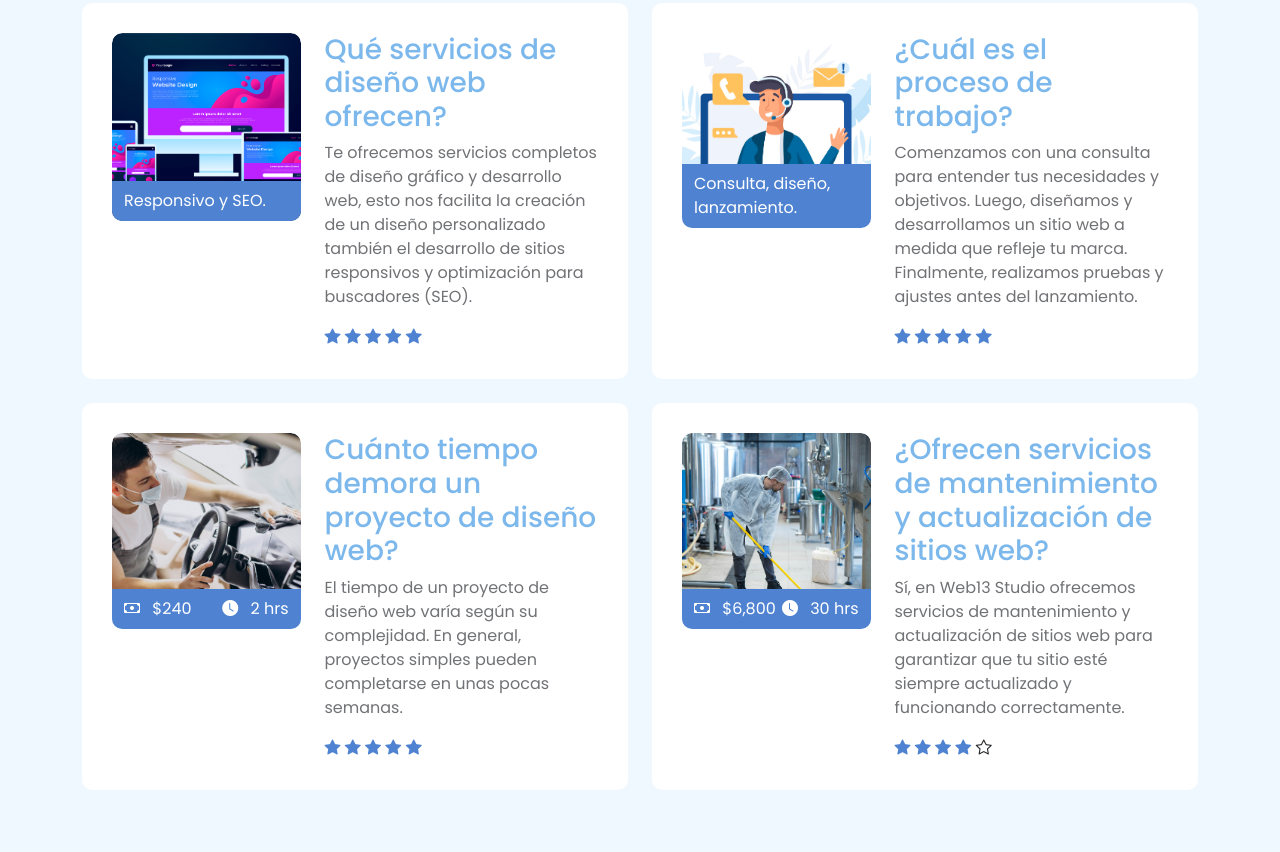
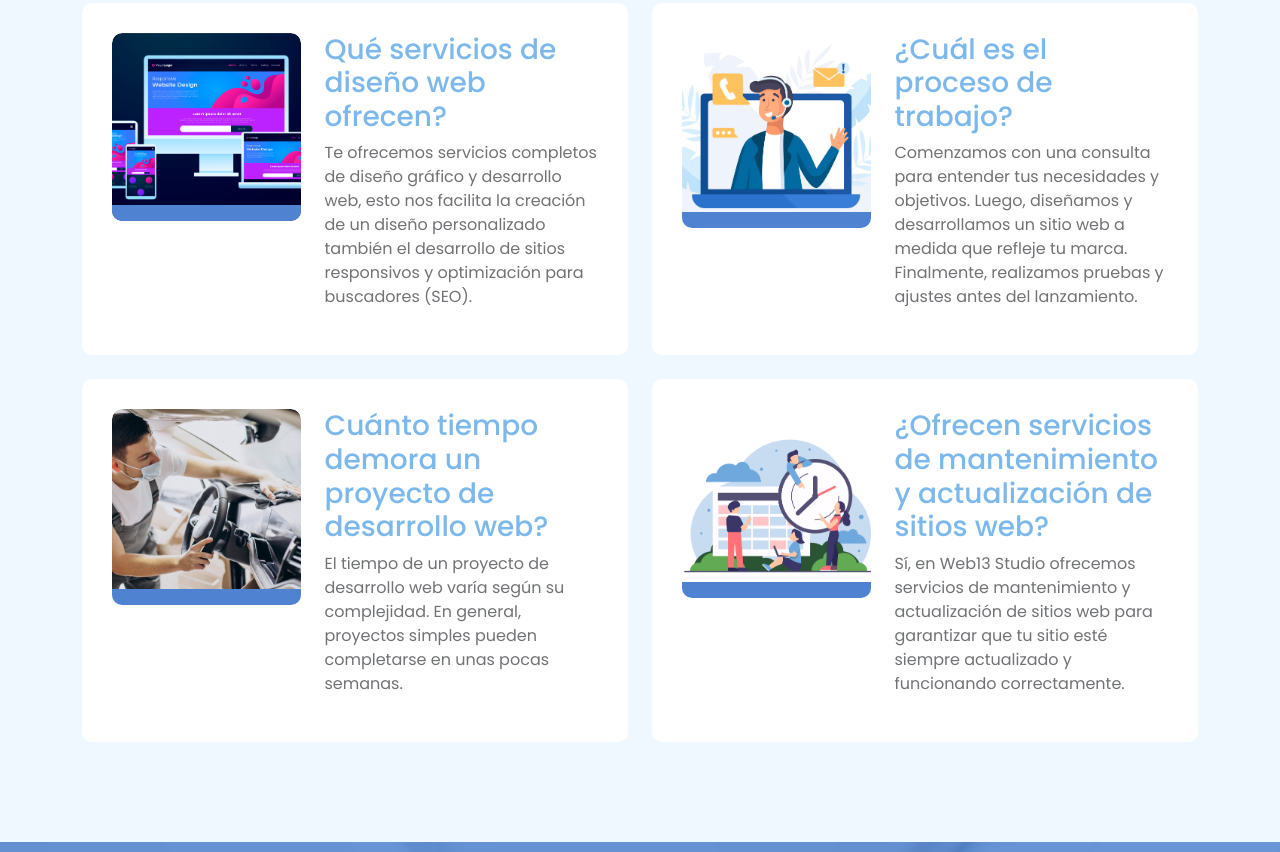
Before and after one commit to walterdiaz78/web13, a plain HTML site: page index.html in a window 1280 px wide. Shown: the part 1268-2120 px from the top of the page. Drawn offline with Linux system fonts and the light colour scheme.

Commit message:
algunos cambios en servicios

```diff
--- a/index.html
+++ b/index.html
@@ -117,8 +117,7 @@
                         <h2 class="mb-4">
                             Crea tu sitio web ideal  <br> con nosotros!</h2>
 
-                        <p> ¿Necesitas un sitio web que te ayude a destacar en internet? ¡Nosotros te podemos ayudar! Ofrecemos servicios de diseño y desarrollo web personalizados para que tengas una presencia online profesional y atractiva. <a
-                                rel="nofollow" href="#" target="_blank">Web13 Studio</a>
+                        <p> ¿Necesitas un sitio web que te ayude a destacar en internet? ¡Nosotros te podemos ayudar! En <strong>Web13 Studio</strong> te ofrecemos servicios de diseño y desarrollo web personalizados para que tengas una presencia online profesional y atractiva.
                         </p>
                         <p><a href="https://wa.me/5491173659978"
                             target="_blank">Contactanos</a> <strong> hoy mismo </strong> y comienza a construir tu sitio web ideal. Te asesoraremos y te acompañaremos en todo el proceso.</p>
@@ -168,7 +167,7 @@
                                                 <div class="d-flex justify-content-between align-items-center">
                                                     <p class="text-white mb-0">
 
-                                                        Responsivo y SEO.
+
                                                     </p>
                                                 </div>
                                             </div>
@@ -184,13 +183,7 @@
                                         <p>Te ofrecemos servicios completos de diseño gráfico y desarrollo web, esto nos facilita la creación de un diseño personalizado también el desarrollo de sitios responsivos y optimización para buscadores (SEO).</p>
 
                                         <div class="d-flex flex-wrap align-items-center">
-                                            <div class="reviews-icons">
-                                                <i class="bi-star-fill"></i>
-                                                <i class="bi-star-fill"></i>
-                                                <i class="bi-star-fill"></i>
-                                                <i class="bi-star-fill"></i>
-                                                <i class="bi-star-fill"></i>
-                                            </div>
+
 
 
 
@@ -222,7 +215,7 @@
                                             <div class="services-icon-wrap">
                                                 <div class="d-flex justify-content-between align-items-center">
                                                     <p class="text-white mb-0">
-                                                        Consulta, diseño, lanzamiento.
+
                                                     </p>
 
                                                 </div>
@@ -241,13 +234,7 @@
                                         </p>
 
                                         <div class="d-flex flex-wrap align-items-center">
-                                            <div class="reviews-icons">
-                                                <i class="bi-star-fill"></i>
-                                                <i class="bi-star-fill"></i>
-                                                <i class="bi-star-fill"></i>
-                                                <i class="bi-star-fill"></i>
-                                                <i class="bi-star-fill"></i>
-                                            </div>
+
                                                 <div class="marquee" aria-hidden="true">
                                                     <div class="marquee__inner">
 
@@ -275,13 +262,13 @@
                                             <div class="services-icon-wrap">
                                                 <div class="d-flex justify-content-between align-items-center">
                                                     <p class="text-white mb-0">
-                                                        <i class="bi-cash me-2"></i>
-                                                        $240
+
+
                                                     </p>
 
                                                     <p class="text-white mb-0">
-                                                        <i class="bi-clock-fill me-2"></i>
-                                                        2 hrs
+
+
                                                     </p>
                                                 </div>
                                             </div>
@@ -292,20 +279,14 @@
                                 <div class="col-lg-7 col-md-7 col-12 d-flex align-items-center">
                                     <div class="services-info mt-4 mt-lg-0 mt-md-0">
                                         <h4 class="services-title mb-1 mb-lg-2">
-                                            <a class="services-title-link" href="services-detail.html">Cuánto tiempo demora un proyecto de diseño web?</a>
+                                            <a class="services-title-link" href="services-detail.html">Cuánto tiempo demora un proyecto de desarrollo web?</a>
                                         </h4>
 
-                                        <p>El tiempo de un proyecto de diseño web varía según su complejidad.
+                                        <p>El tiempo de un proyecto de desarrollo web varía según su complejidad.
                                             En general, proyectos simples pueden completarse en unas pocas semanas.</p>
 
                                         <div class="d-flex flex-wrap align-items-center">
-                                            <div class="reviews-icons">
-                                                <i class="bi-star-fill"></i>
-                                                <i class="bi-star-fill"></i>
-                                                <i class="bi-star-fill"></i>
-                                                <i class="bi-star-fill"></i>
-                                                <i class="bi-star-fill"></i>
-                                            </div>
+
 
 
 
@@ -327,22 +308,19 @@
                             <div class="row">
                                 <div class="col-lg-5 col-md-5 col-12">
                                     <div class="services-image-wrap">
-                                        <a href="services-detail.html">
-                                            <img src="images/services/professional-industrial-cleaner-protective-uniform-cleaning-floor-food-processing-plant.jpg"
+
+                                            <img src="images/services/tiempo-desarrollo-web-desarrollador.jpg"
                                                 class="services-image img-fluid" alt="">
-                                            <img src="images/services/close-up-mop-cleaning-industrial-plant-floor.jpg"
+                                            <img src="images/services/tiempo-desarrollo-web-desarrollador.jpg"
                                                 class="services-image services-image-hover img-fluid" alt="">
 
                                             <div class="services-icon-wrap">
                                                 <div class="d-flex justify-content-between align-items-center">
-                                                    <p class="text-white mb-0">
-                                                        <i class="bi-cash me-2"></i>
-                                                        $6,800
-                                                    </p>
+
 
                                                     <p class="text-white mb-0">
-                                                        <i class="bi-clock-fill me-2"></i>
-                                                        30 hrs
+
+
                                                     </p>
                                                 </div>
                                             </div>
@@ -359,13 +337,7 @@
                                         <p>Sí, en Web13 Studio ofrecemos servicios de mantenimiento y actualización de sitios web para garantizar que tu sitio esté siempre actualizado y funcionando correctamente.</p>
 
                                         <div class="d-flex flex-wrap align-items-center">
-                                            <div class="reviews-icons">
-                                                <i class="bi-star-fill"></i>
-                                                <i class="bi-star-fill"></i>
-                                                <i class="bi-star-fill"></i>
-                                                <i class="bi-star-fill"></i>
-                                                <i class="bi-star"></i>
-                                            </div>
+
 
 
 
@@ -499,7 +471,7 @@
                                 </div>
                             </div>
 
-                            <p class="mb-0">Hicieron un trabajo fantástico en la creación de mi pagina! El diseño es  muy lindo. Estoy muy contenta con el resultado final. ¡Gracias</p>
+                            <p class="mb-0">Hicieron un trabajo fantástico en la creación de mi pagina! El diseño es  muy lindo. Estoy muy contenta con el resultado final. Gracias</p>
                         </div>
 
                         <div class="featured-block mb-lg-0">
```
Also changed, not shown: images/services/tiempo-desarrollo-web-desarrollador.jpg (added), images/services/tiempo-desarrollo-web-programador.svg (added).
